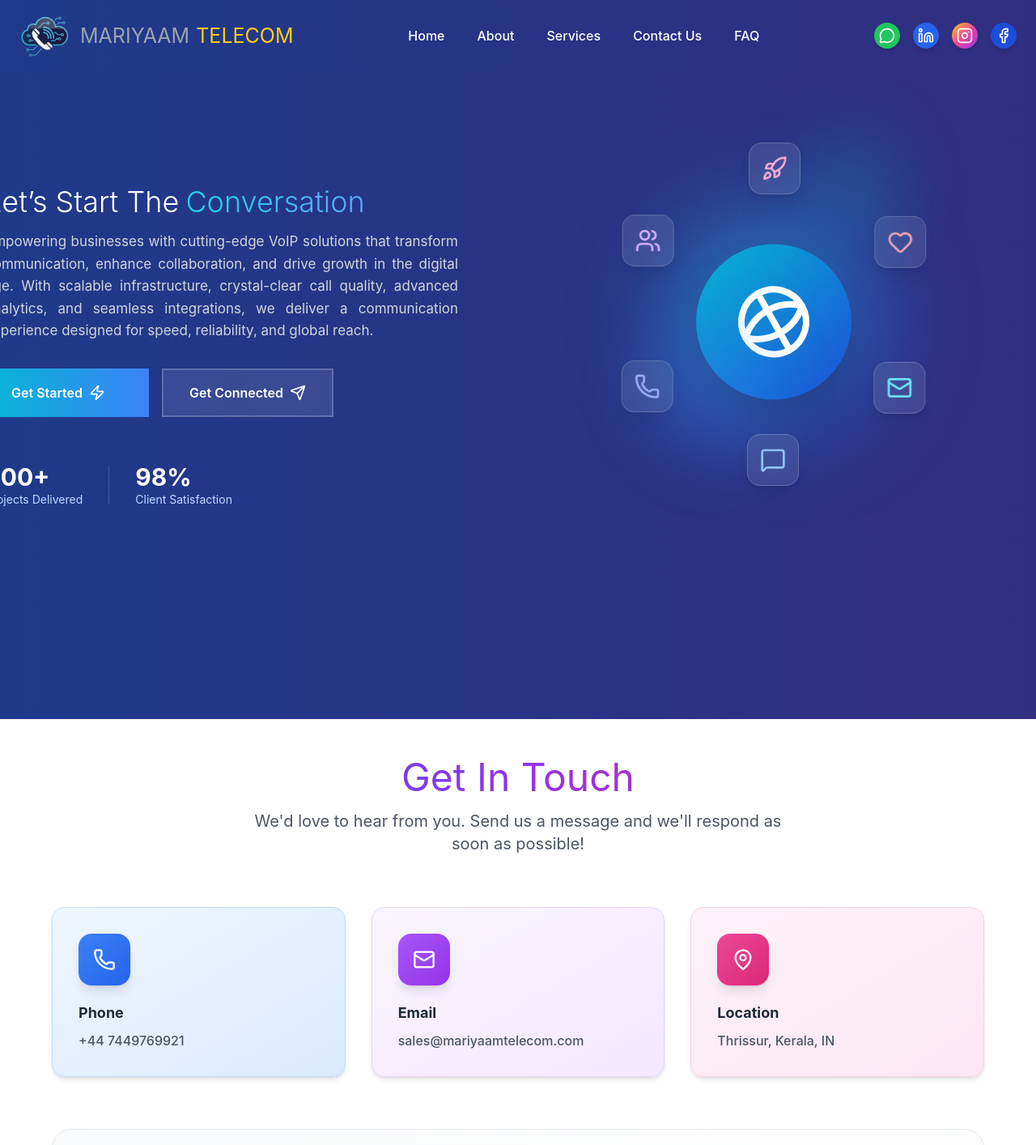
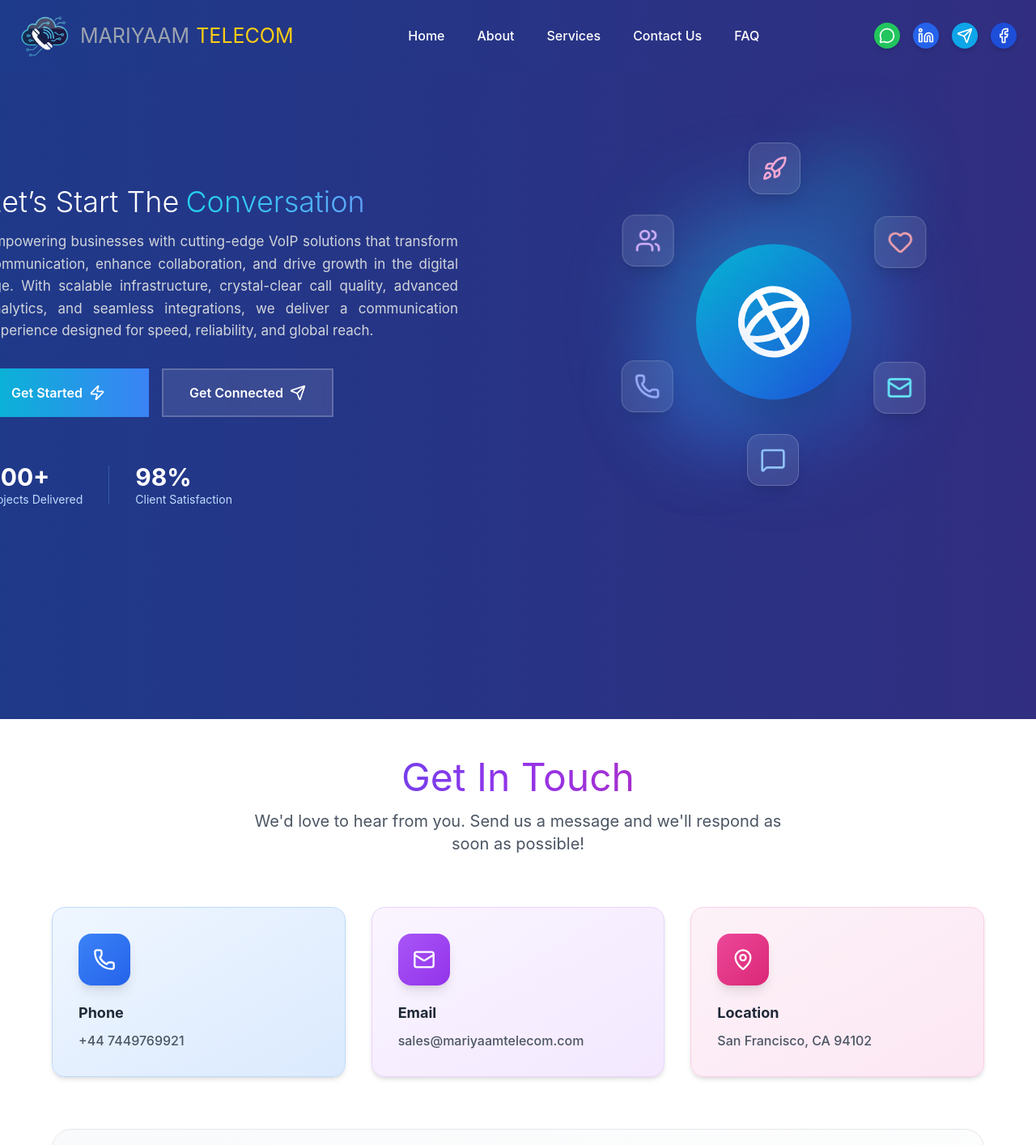
Before and after one commit to cloudqlobe/Supportfile, a React (Create React App) app: page /contact in a window 1280 px wide. Shown: the top 1414 px of the page at 81% size. Built offline with nearby package versions, Linux system fonts and the light colour scheme.

Commit message:
update in number

```diff
--- a/src/components/Navbar.js
+++ b/src/components/Navbar.js
@@ -1,5 +1,5 @@
 import { useState } from 'react';
-import { Linkedin, Instagram, Facebook, MessageCircle, X, Menu } from "lucide-react";
+import { Linkedin, Facebook, MessageCircle, X, Menu, Send } from "lucide-react";
 import { Link } from "react-router-dom";
 
 const Navbar = () => {
@@ -90,11 +90,17 @@
 
           {/* RIGHT — DESKTOP SOCIAL ICONS */}
           <div className="hidden lg:flex items-center space-x-3 lg:space-x-4">
-            <a href="/" className="transform hover:-translate-y-1 transition-transform duration-200 group">
+            <a
+              href="https://wa.me/447476680398"
+              target="_blank"
+              rel="noopener noreferrer"
+              className="transform hover:-translate-y-1 transition-transform duration-200 group"
+            >
               <div className="w-8 h-8 rounded-full bg-green-500 flex items-center justify-center shadow-md group-hover:shadow-lg transition-shadow duration-200">
                 <MessageCircle className="text-white w-5 h-5" />
               </div>
             </a>
+
 
             <a
               href="https://www.linkedin.com/in/arshad-khan-7481482b7?utm_source=share&utm_campaign=share_via&utm_content=profile&utm_medium=android_app"
@@ -106,14 +112,20 @@
               </div>
             </a>
 
-            <a href="/" className="transform hover:-translate-y-1 transition-transform duration-200 group">
-              <div className="w-8 h-8 rounded-full bg-gradient-to-br from-yellow-400 via-pink-500 to-purple-600 flex items-center justify-center shadow-md group-hover:shadow-lg transition-shadow duration-200">
-                <Instagram className="text-white w-5 h-5" />
+            <a
+              href="https://t.me/mariyaamtelecom"
+              target="_blank"
+              rel="noopener noreferrer"
+              className="transform hover:-translate-y-1 transition-transform duration-200 group"
+            >
+              <div className="w-8 h-8 rounded-full bg-sky-500 flex items-center justify-center shadow-md group-hover:shadow-lg transition-shadow duration-200">
+                <Send className="text-white w-5 h-5" />
               </div>
             </a>
 
+
             <a
-             href="https://www.facebook.com/mariyaamtelecom?rdid=a09H8QZ4bBYr27LW&share_url=https%3A%2F%2Fwww.facebook.com%2Fshare%2F1Hx4ZydpPs%2F#" className="transform hover:-translate-y-1 transition-transform duration-200 group">
+              href="https://www.facebook.com/mariyaamtelecom?rdid=a09H8QZ4bBYr27LW&share_url=https%3A%2F%2Fwww.facebook.com%2Fshare%2F1Hx4ZydpPs%2F#" className="transform hover:-translate-y-1 transition-transform duration-200 group">
               <div className="w-8 h-8 rounded-full bg-blue-700 flex items-center justify-center shadow-md group-hover:shadow-lg transition-shadow duration-200">
                 <Facebook className="text-white w-5 h-5" />
               </div>
@@ -217,7 +229,9 @@
 
             <div className="flex justify-center space-x-4">
               <a
-                href="/"
+                href="https://wa.me/447476680398"
+                target="_blank"
+                rel="noopener noreferrer"
                 className="transform hover:-translate-y-1 transition-transform duration-200 group p-2 rounded-lg hover:bg-white/10"
                 onClick={closeMobileMenu}
               >
@@ -225,6 +239,7 @@
                   <MessageCircle className="text-white w-5 h-5" />
                 </div>
               </a>
+
 
               <a
                 target="_blank"
@@ -239,14 +254,17 @@
               </a>
 
               <a
-                href="/"
+                href="https://t.me/mariyaamtelecom"
+                target="_blank"
+                rel="noopener noreferrer"
                 className="transform hover:-translate-y-1 transition-transform duration-200 group p-2 rounded-lg hover:bg-white/10"
                 onClick={closeMobileMenu}
               >
-                <div className="w-10 h-10 rounded-full bg-gradient-to-br from-yellow-400 via-pink-500 to-purple-600 flex items-center justify-center shadow-md group-hover:shadow-lg transition-shadow duration-200">
-                  <Instagram className="text-white w-5 h-5" />
+                <div className="w-10 h-10 rounded-full bg-sky-500 flex items-center justify-center shadow-md group-hover:shadow-lg transition-shadow duration-200">
+                  <Send className="text-white w-5 h-5" />
                 </div>
               </a>
+
 
               <a
                 href="/"
--- a/src/pages/Contact/components/Contactconnect.jsx
+++ b/src/pages/Contact/components/Contactconnect.jsx
@@ -126,7 +126,7 @@
               <MapPin className="text-white" size={28} />
             </div>
             <h3 className="font-bold text-gray-800 mb-2 text-lg">Location</h3>
-            <p className="text-gray-600 font-medium">Thrissur, Kerala, IN</p>
+            <p className="text-gray-600 font-medium">San Francisco, CA 94102</p>
           </div>
         </div>
 
--- a/src/pages/Services/components/Servicesheader.jsx
+++ b/src/pages/Services/components/Servicesheader.jsx
@@ -137,7 +137,7 @@
                       </div>
                       <div>
                         <h3 className="text-white text-xl font-semibold">John Smith</h3>
-                        <p className="text-gray-400 text-sm">+1 (555) 123-4567</p>
+                        <p className="text-gray-400 text-sm">+44 7476680398</p>
                       </div>
                     </div>
 
```
